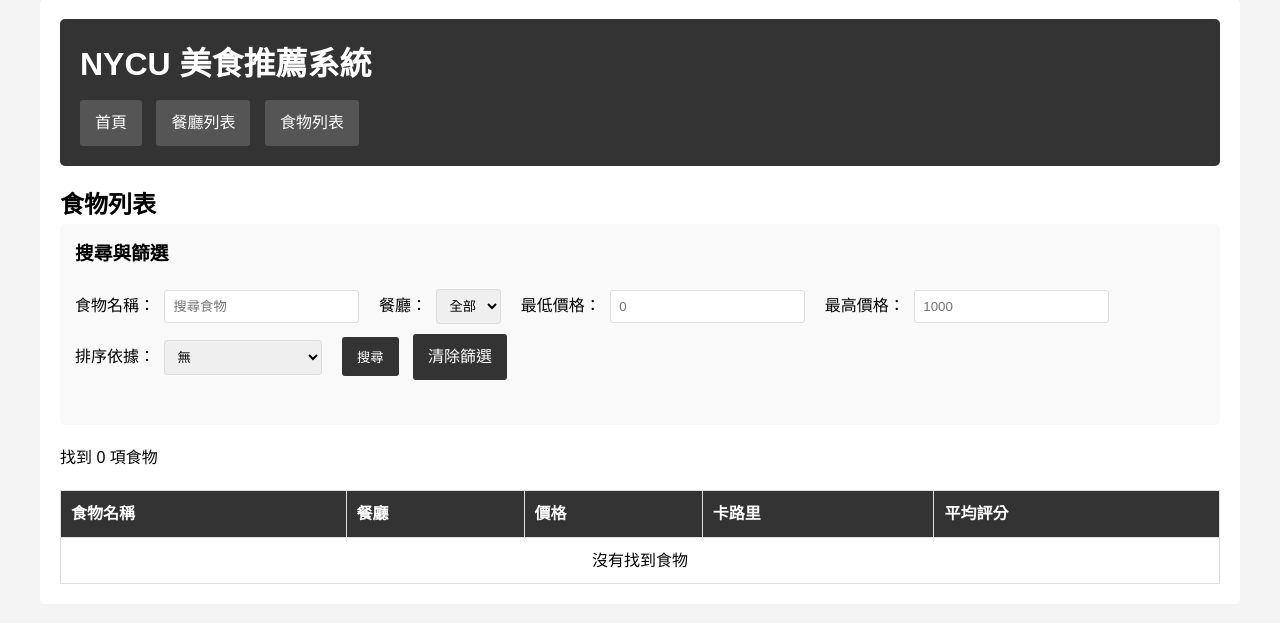
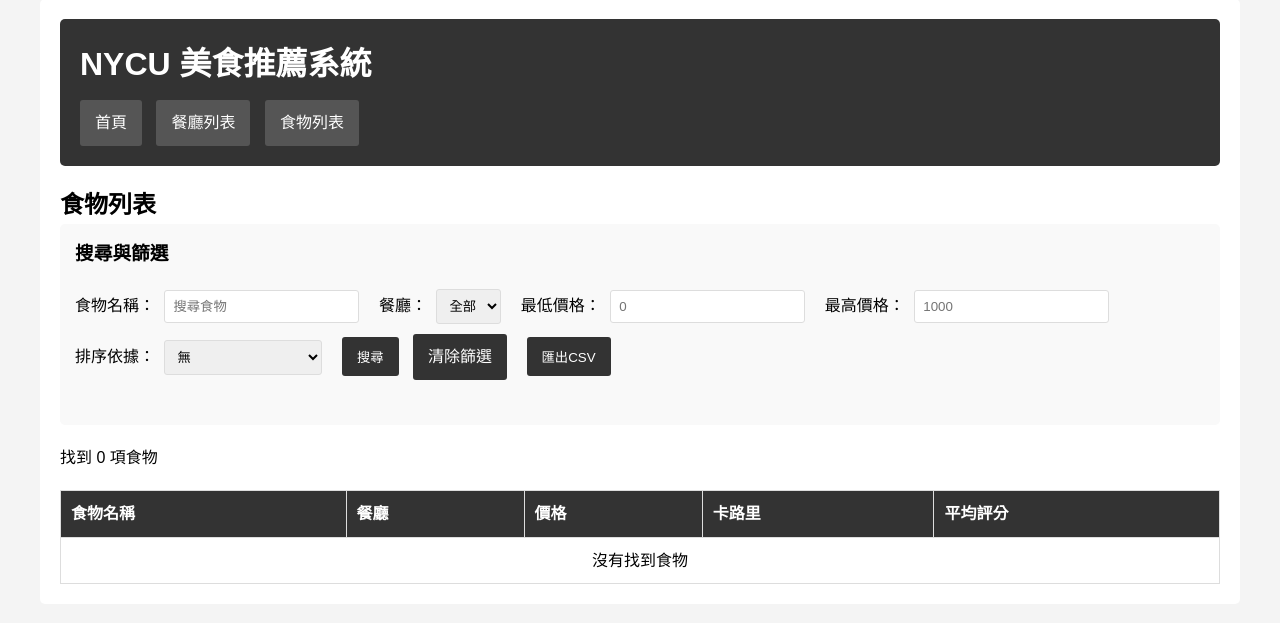
Before and after one commit to teddylu0219/database_final_project_2025, a Flask app: page /foods in a window 1280 px wide. Shown: the part 21-644 px from the top of the page. Run offline with Flask 3, Linux system fonts and the light colour scheme; data that the repository does not hold is empty; some libraries are stand-ins or nearby versions.

Commit message:
成功在food list加入export功能

```diff
--- a/app.py
+++ b/app.py
@@ -395,5 +395,45 @@ def page_not_found(e):
 def internal_server_error(e):
     return render_template('500.html'), 500
 
+
+from flask import Response
+import csv
+import io
+from db import execute_query
+
+@app.route('/foods/export')
+def export_foods_csv():
+
+    rows = execute_query("""
+        SELECT food_id, food_name, price, calories, store_id
+        FROM foods
+        ORDER BY food_id
+    """)
+
+
+    output = io.StringIO()
+    output.write('\ufeff')
+
+    writer = csv.writer(output)
+    writer.writerow(['ID', 'Name', 'Price', 'Calories', 'Store ID'])
+    for row in rows:
+
+        writer.writerow([
+            row['food_id'],
+            row['food_name'],
+            row['price'],
+            row['calories'],
+            row['store_id']
+        ])
+
+
+    response = Response(
+        output.getvalue(),
+        mimetype='text/csv; charset=utf-8'
+    )
+    response.headers['Content-Disposition'] = 'attachment; filename=foods.csv'
+
+    return response
+
 if __name__ == '__main__':
     app.run(debug=True, host='0.0.0.0', port=5000)
--- a/templates/foods/list.html
+++ b/templates/foods/list.html
@@ -4,6 +4,9 @@
 
 {% block content %}
 <h2>食物列表</h2>
+
+
+
 
 <div class="filter-box">
     <h3 style="margin-bottom: 15px;">搜尋與篩選</h3>
@@ -51,6 +54,18 @@
             <button type="submit">搜尋</button>
             <a href="{{ url_for('foods_list') }}" class="btn" style="margin-left: 10px;">清除篩選</a>
         </div>
+
+
+        <div class="form-group">
+            <a href="{{ url_for('export_foods_csv') }}">
+                <button type="button">匯出CSV</button>
+            </a>
+        </div>
+
+
+
+
+
     </form>
 </div>
 
```
